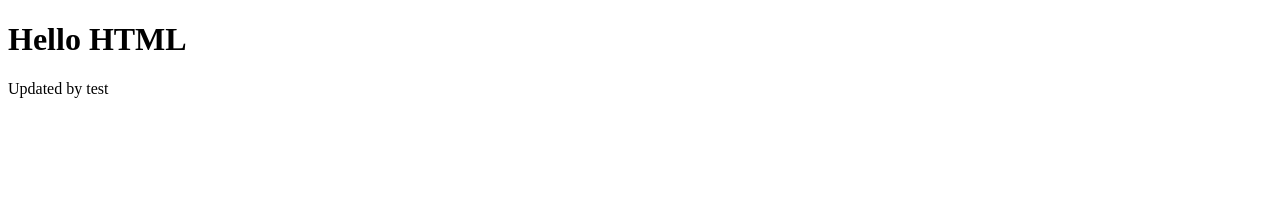
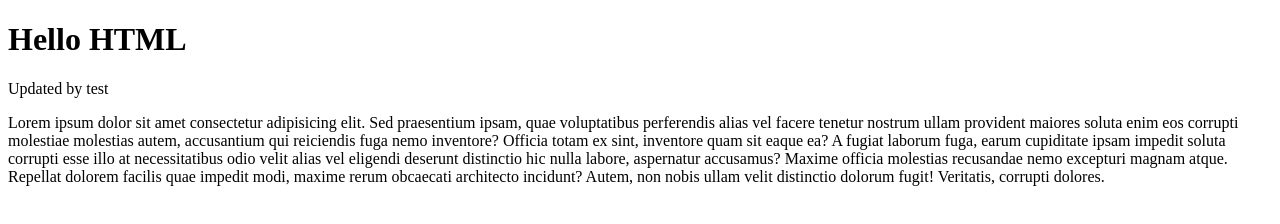
Before and after one commit to bhavesh-espark/Test, a plain HTML site: page index.html in a window 1280 px wide. Drawn offline with Linux system fonts and the light colour scheme.

Commit message:
lorem added

```diff
--- a/index.html
+++ b/index.html
@@ -9,5 +9,6 @@
 <body>
     <h1>Hello HTML</h1>
     <p>Updated by test</p>
+    <p>Lorem ipsum dolor sit amet consectetur adipisicing elit. Sed praesentium ipsam, quae voluptatibus perferendis alias vel facere tenetur nostrum ullam provident maiores soluta enim eos corrupti molestiae molestias autem, accusantium qui reiciendis fuga nemo inventore? Officia totam ex sint, inventore quam sit eaque ea? A fugiat laborum fuga, earum cupiditate ipsam impedit soluta corrupti esse illo at necessitatibus odio velit alias vel eligendi deserunt distinctio hic nulla labore, aspernatur accusamus? Maxime officia molestias recusandae nemo excepturi magnam atque. Repellat dolorem facilis quae impedit modi, maxime rerum obcaecati architecto incidunt? Autem, non nobis ullam velit distinctio dolorum fugit! Veritatis, corrupti dolores.</p>
 </body>
 </html>
```
